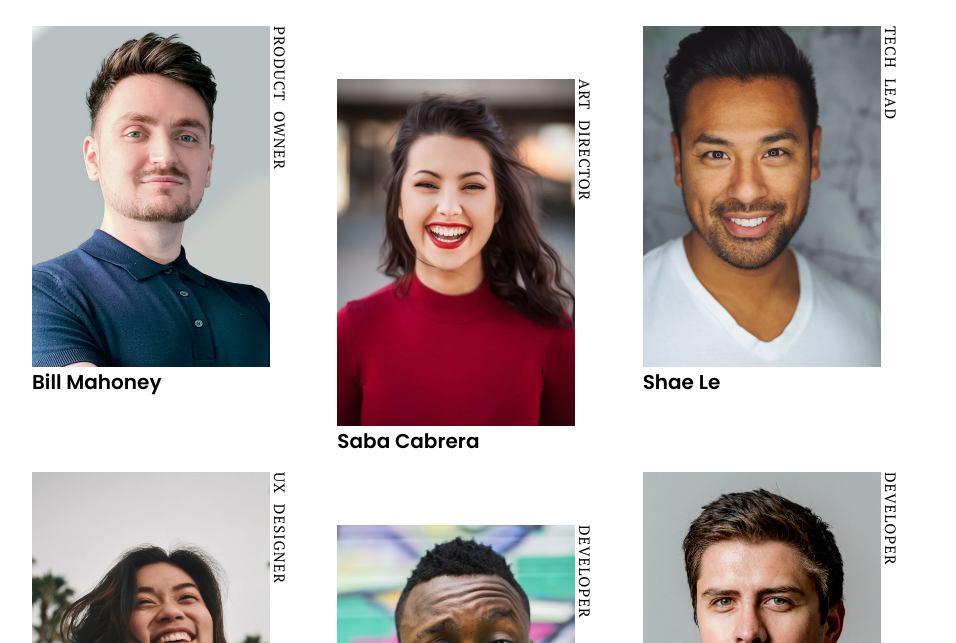
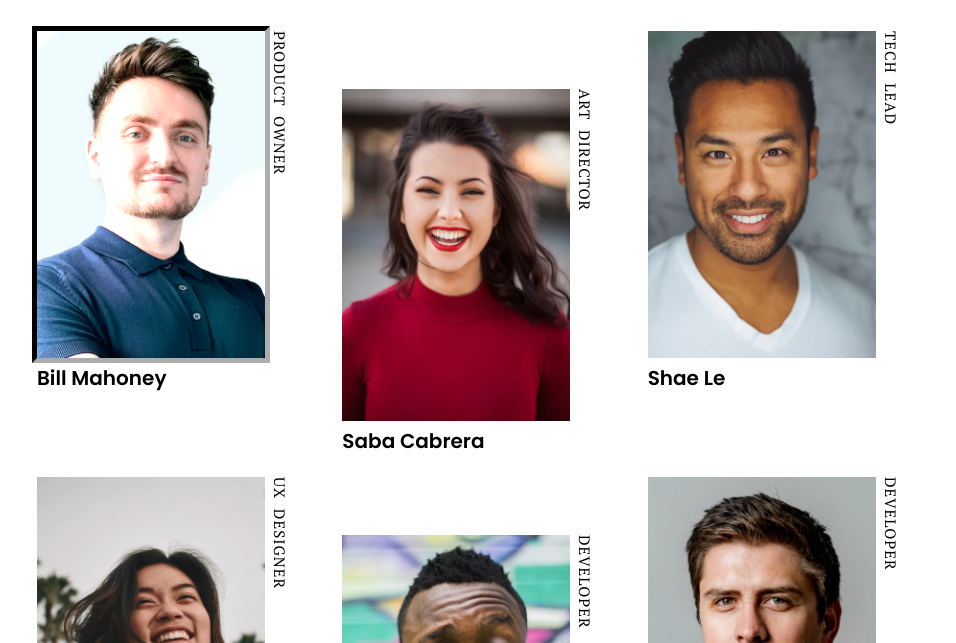
Before and after one commit to DarrickFauvel/devchallenges-rwd-my-team-page, a plain HTML site: page index.html in a window 1280 px wide. In both pictures the pointer is over the picture 309 px from the left and 353 px from the top of the page. Shown: the part 157-800 px from the top of the page, without its empty margins (158-1114 px from the left). Drawn offline with Linux system fonts and the light colour scheme.

Commit message:
Add image focus/hover effect

```diff
--- a/css/style.css
+++ b/css/style.css
@@ -67,8 +67,16 @@ body {
   max-width: 140px;
 }
 .team-member__image img {
+  border: 5px inset transparent;
   width: 100%;
   float: left;
+  transition: all 0.5s;
+}
+.team-member img:focus,
+.team-member img:hover {
+  border: 5px inset rgb(49, 49, 49);
+  cursor: pointer;
+  filter: brightness(130%);
 }
 .team-member__title {
   writing-mode: vertical-rl;
@@ -79,10 +87,12 @@ body {
   font-size: 1rem;
   word-spacing: 0.5rem;
   float: left;
+  margin-top: 5px;
 }
 .team-member__name {
   font-size: 1.4rem;
   font-weight: 600;
+  margin-left: 5px;
 }
 /* END Main */
 
```
